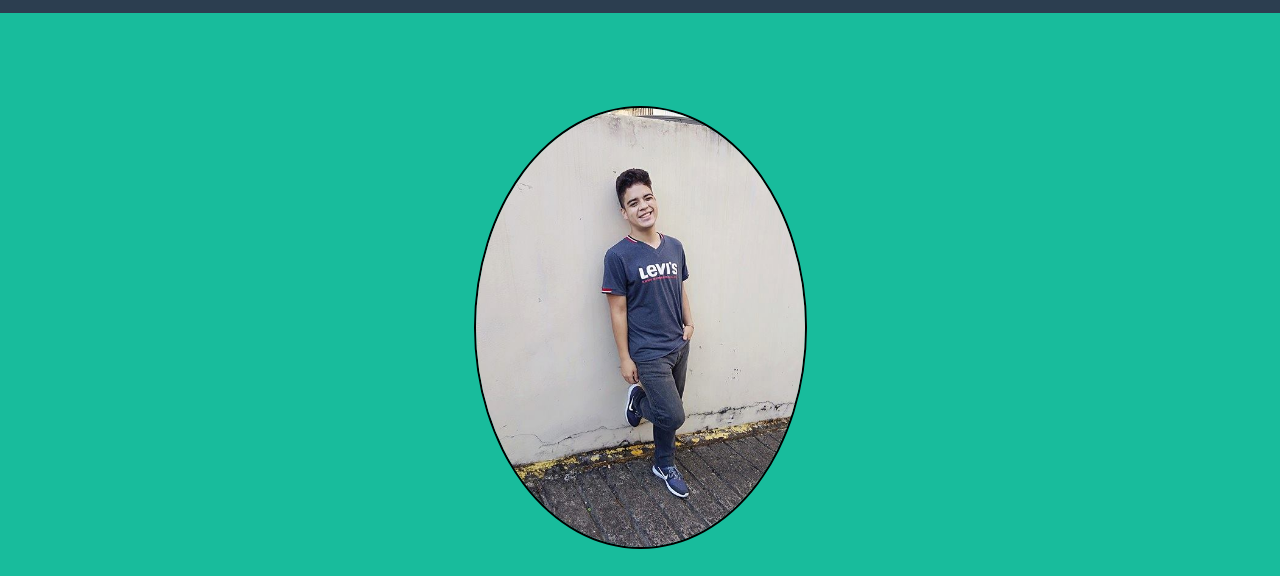
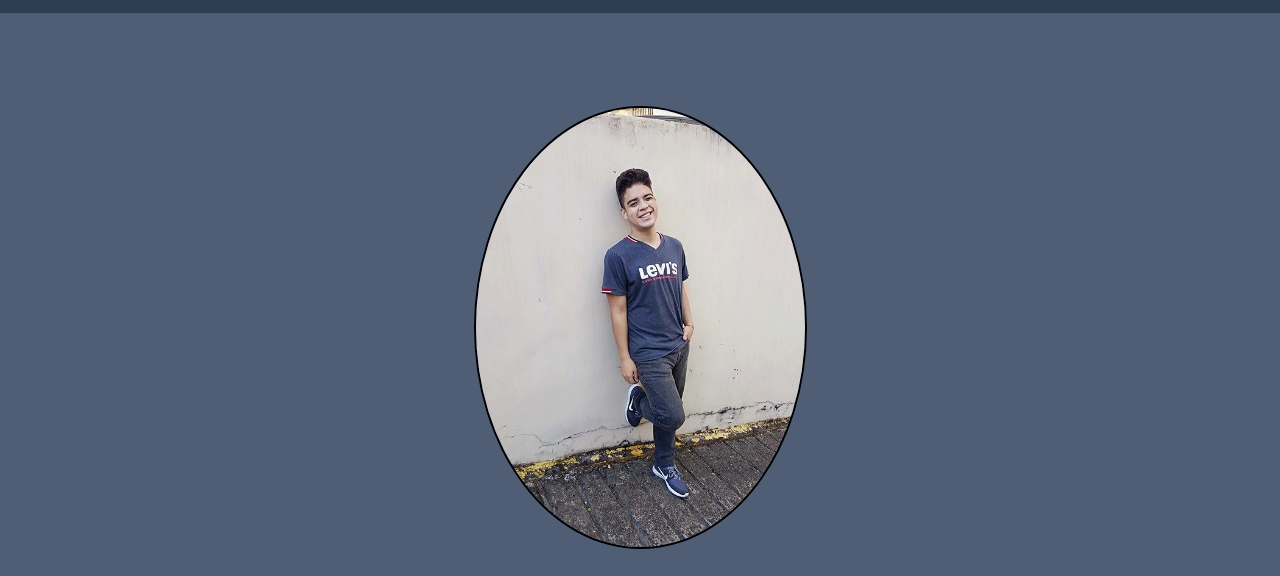
Before and after one commit to JonkiSnow/page-freelance, a plain HTML site: page index.html in a window 1280 px wide. Shown: the part 96-672 px from the top of the page. Drawn offline with nearby package versions, Linux system fonts and the light colour scheme; files that its build step writes are made by us from their sources.

Commit message:
Change color

```diff
--- a/scss/_variables.scss
+++ b/scss/_variables.scss
@@ -12,5 +12,5 @@ $gray-800: #343a40 !default;
 $gray-900: #212529 !default;
 $black: #000 !default;
 
-$primary: #18BC9C !default;
+$primary: #4F5D75 !default;
 $secondary: #2C3E50 !default;
```
Also changed, not shown: vendor/font-awesome/scss/font-awesome.css (added), 1 other file.
